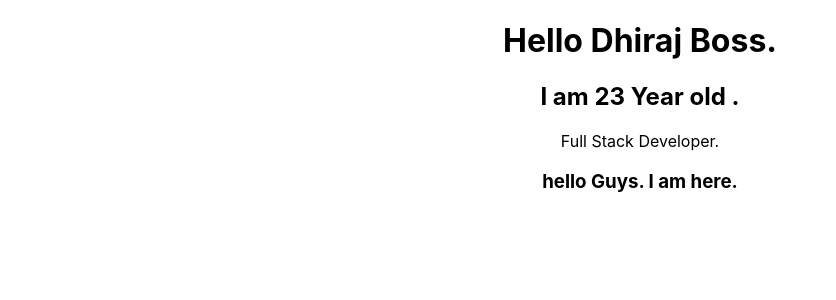
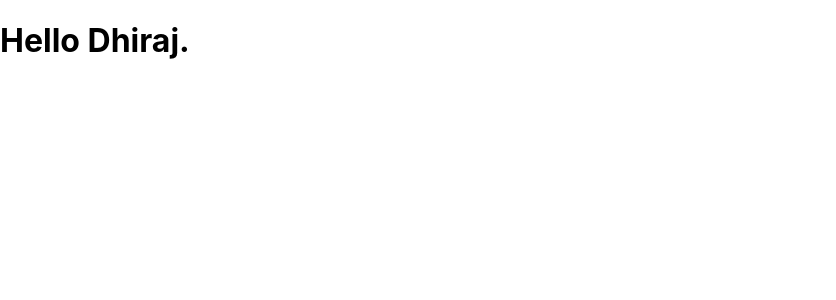
Before and after one commit to dhirajapp/React.Js, a React (Create React App) app in the folder my-app/: page / in a window 1280 px wide. Shown: the top 300 px of the page, without its empty margins (0-836 px from the left). Built offline with nearby package versions, Linux system fonts and the light colour scheme.

Commit message:
Components and example of Class Components ..

```diff
--- a/my-app/src/App.js
+++ b/my-app/src/App.js
@@ -17,25 +17,21 @@ const newElement = React.createElement('h3',{className:'newElement'},'hello Guys
  // 2. Class Components .
 
 
- //example of function components
+ //example of class  components
 
-function App() {
-  return (
+class App extends React.Component
+ {
 
-    <div className="App">
-      <h1>Hello {name} Boss.</h1>
-      <h2>I am {age} Year old .</h2>
-      {profile}
-      {newElement}
+  render(){
+    return <h1>Hello Dhiraj.</h1>
 
-    </div>
-  );
-}
+  }
+ }
 
 
 
 
-//
+
 
 
 
```
